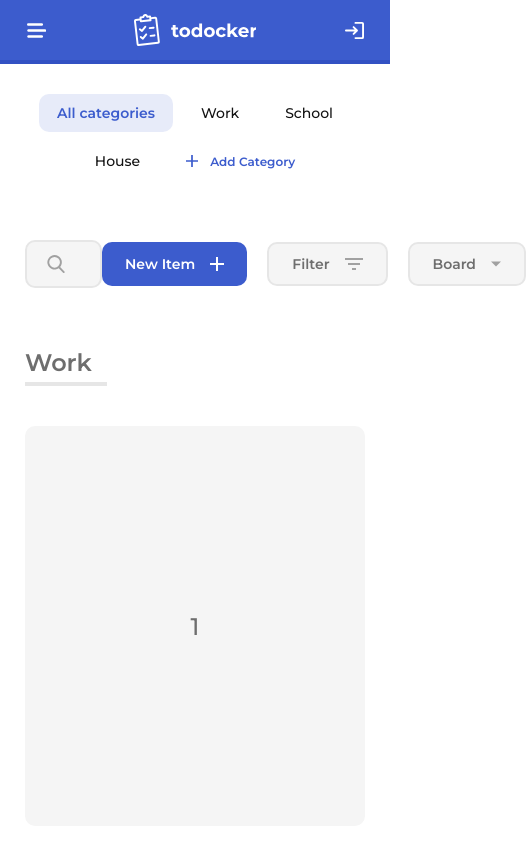
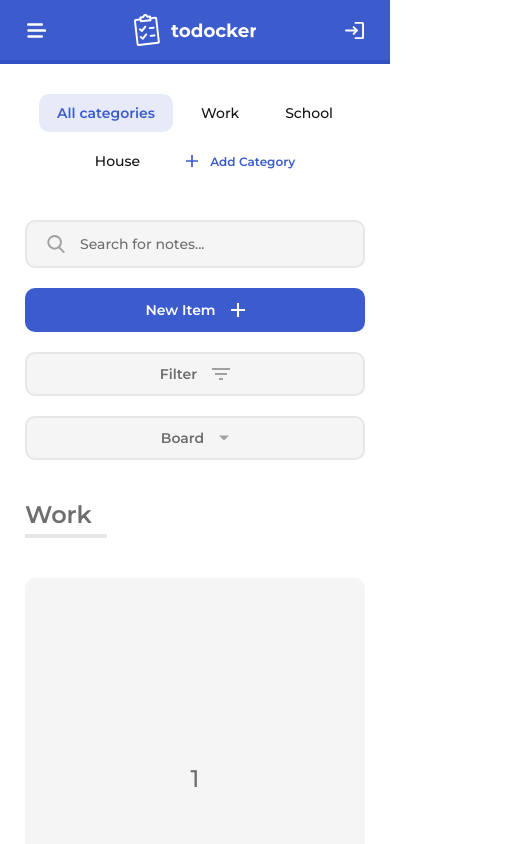
Before and after one commit to novacooo/react-todo-app, a React (Create React App) app: page / in a window 390 px wide. Shown: the top 844 px of the page, 526 px wide, since content can reach past the window. Built offline with nearby package versions, Linux system fonts and the light colour scheme.

Commit message:
Added responsivity to menu bar

```diff
--- a/src/components/molecules/MenuBar/MenuBar.tsx
+++ b/src/components/molecules/MenuBar/MenuBar.tsx
@@ -3,6 +3,7 @@ import styled from 'styled-components';
 import Input from 'components/atoms/Input/Input';
 import MenuButtons, { IMenuButtonsProps } from '../MenuButtons/MenuButtons';
 import { ReactComponent as LoupeIcon } from 'assets/icons/loupe.svg';
+import { BP_MOBILE_MAX } from 'app_constants';
 
 // TODO: Add responsivity for menu
 
@@ -10,11 +11,21 @@ const MenuContainer = styled.div`
   display: flex;
   justify-content: space-between;
   align-items: center;
+  gap: 40px;
   width: 100%;
+
+  @media (max-width: ${BP_MOBILE_MAX}) {
+    flex-direction: column;
+    gap: 20px;
+  }
 `;
 
 const StyledInput = styled(Input)`
   max-width: 500px;
+
+  @media (max-width: ${BP_MOBILE_MAX}) {
+    max-width: none;
+  }
 `;
 
 const MenuBar = ({ newItem, filter, board, sort }: IMenuButtonsProps): JSX.Element => (
--- a/src/components/molecules/MenuButtons/MenuButtons.tsx
+++ b/src/components/molecules/MenuButtons/MenuButtons.tsx
@@ -5,6 +5,7 @@ import { ReactComponent as AddIcon } from 'assets/icons/add.svg';
 import { ReactComponent as FilterIcon } from 'assets/icons/filter.svg';
 import { ReactComponent as DropDownIcon } from 'assets/icons/drop_down.svg';
 import { ReactComponent as SortIcon } from 'assets/icons/sort.svg';
+import { BP_MOBILE_MAX } from 'app_constants';
 
 export interface IMenuButtonsProps {
   newItem?: boolean;
@@ -16,6 +17,11 @@ export interface IMenuButtonsProps {
 const ButtonsContainer = styled.div`
   display: flex;
   gap: 20px;
+
+  @media (max-width: ${BP_MOBILE_MAX}) {
+    flex-direction: column;
+    width: 100%;
+  }
 `;
 
 const MenuButtons = ({ newItem, filter, board, sort }: IMenuButtonsProps): JSX.Element => (
--- a/src/views/HomePage.tsx
+++ b/src/views/HomePage.tsx
@@ -15,10 +15,12 @@ const Container = styled.div`
   width: 100%;
 
   @media (min-width: ${BP_TABLET_MIN}) and (max-width: ${BP_TABLET_MAX}) {
+    gap: 50px;
     padding: 114px 0;
   }
 
   @media (max-width: ${BP_MOBILE_MAX}) {
+    gap: 40px;
     padding: 94px 0;
   }
 `;
```
